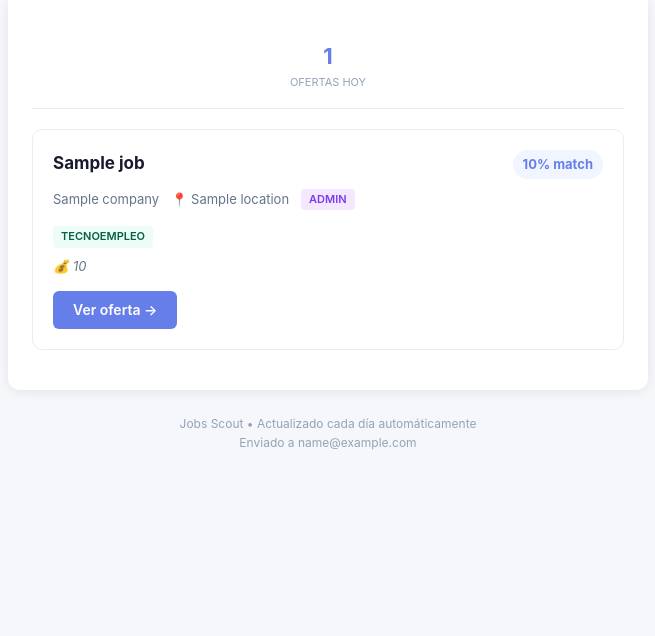
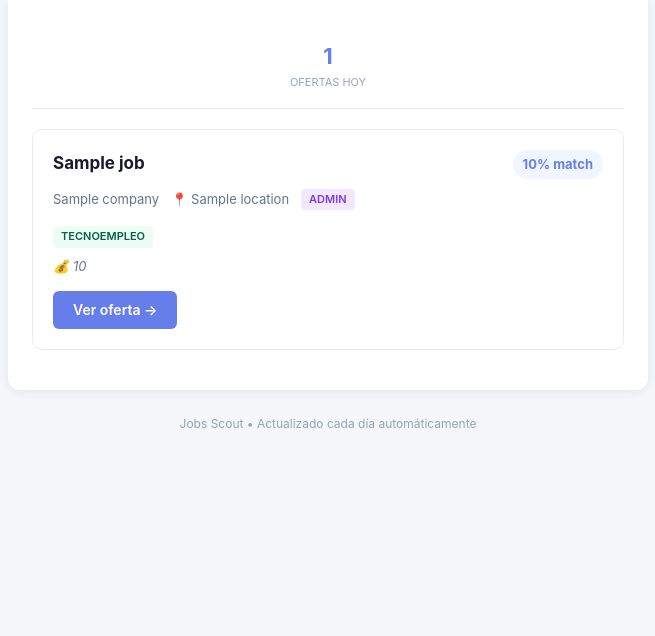
Before and after one commit to miguelcalzada-dev/jobs-scout, a Python web app: template templates/daily_email.html in a window 1280 px wide. Shown: the part 164-800 px from the top of the page, without its empty margins (312-967 px from the left). Run offline with Jinja, Linux system fonts and the light colour scheme; the template is opened without the code that fills it: most values are stand-ins (such as "Sample title", 1, 10 or a date in 2020).

Commit message:
Fix: quitar referencia a settings.email_to del template de email (undefined)

```diff
--- a/templates/daily_email.html
+++ b/templates/daily_email.html
@@ -243,7 +243,6 @@
         </div>
         <div class="footer">
             Jobs Scout &bull; Actualizado cada d&iacute;a autom&aacute;ticamente<br>
-            {% if settings.email_to %}Enviado a {{ settings.email_to }}{% endif %}
         </div>
     </div>
 </body>
```
